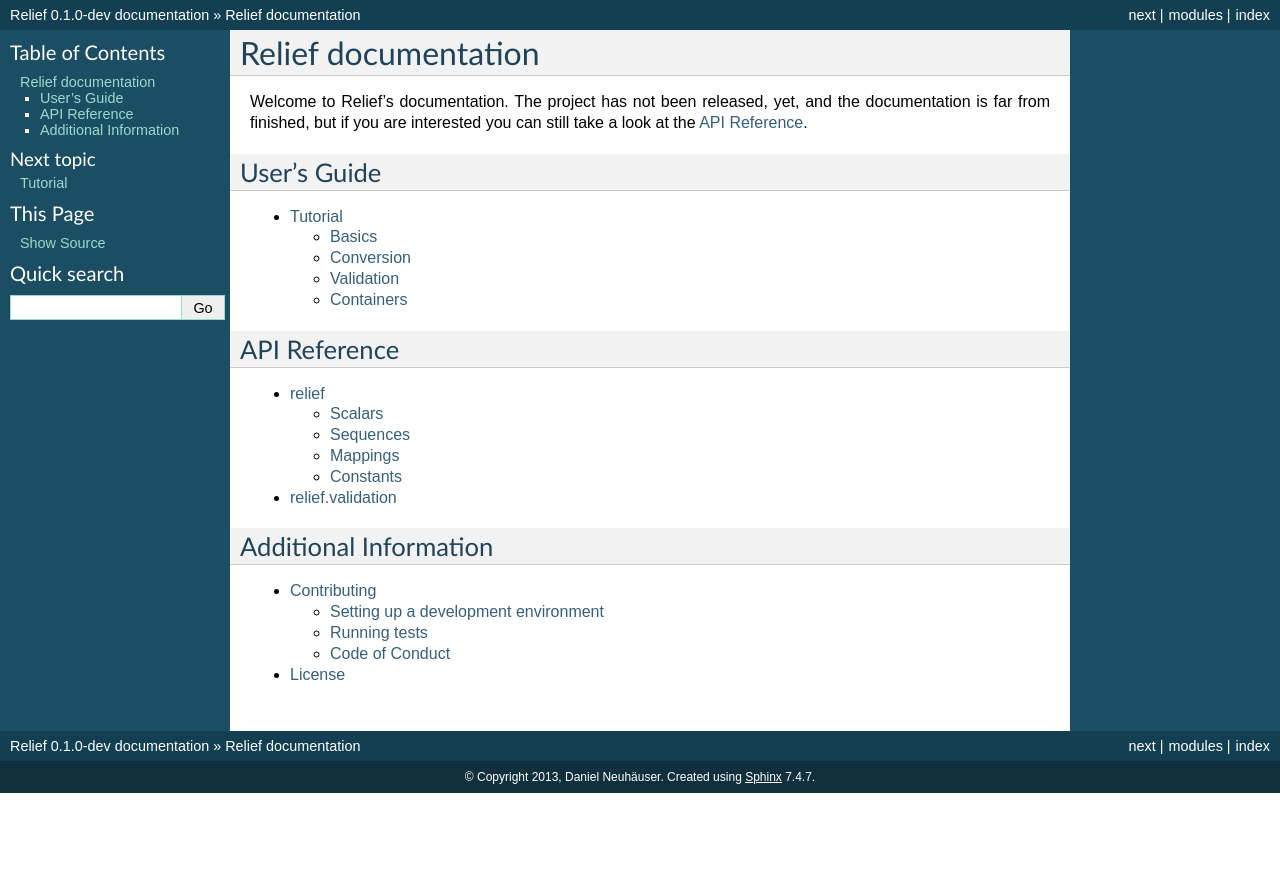
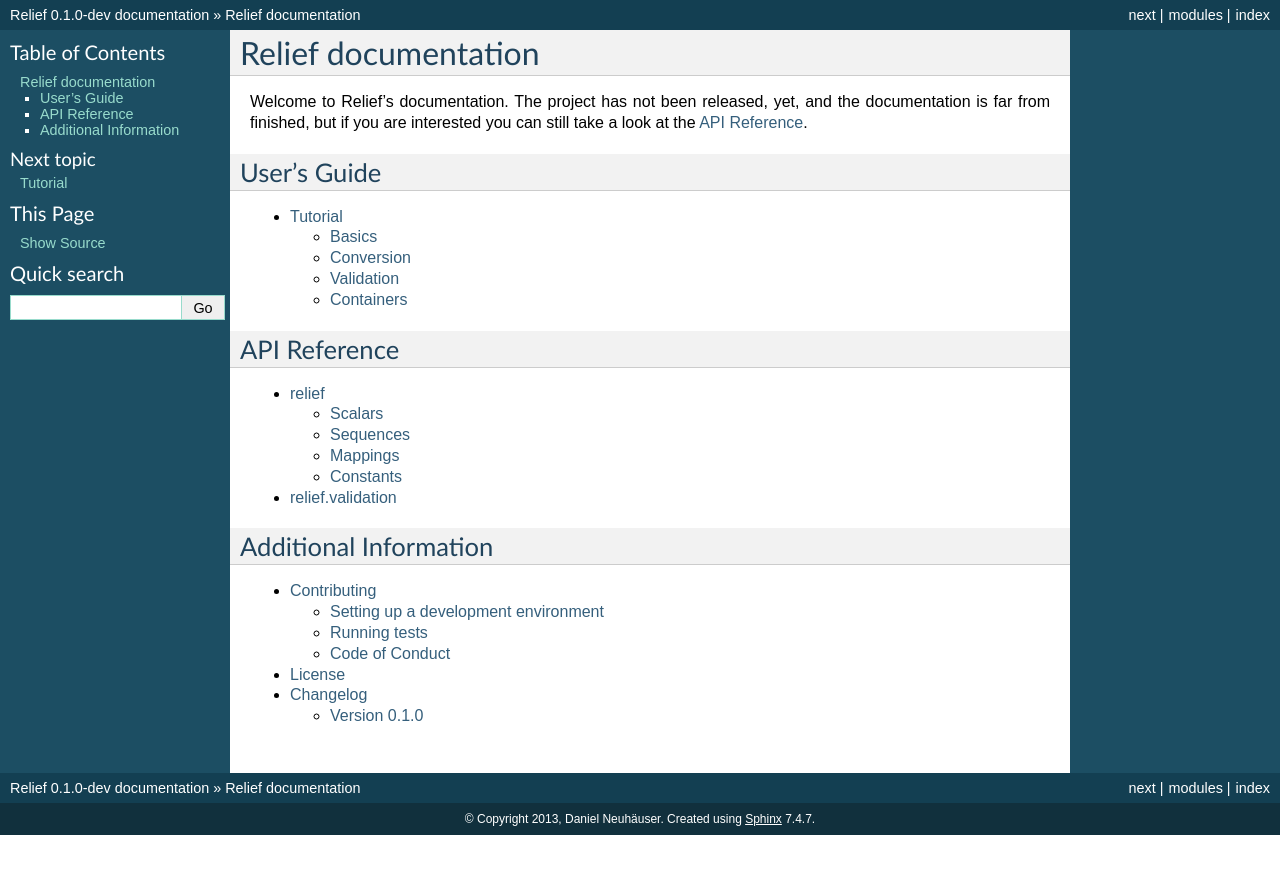
Before and after one commit to DasIch/relief, a Sphinx documentation site: the page built from docs/index.rst, in a window 1280 px wide. Shown: the top 874 px of the page. Built offline with Sphinx 7.4.7, drawn with Linux system fonts in a browser that asks for light colours.

Commit message:
Add changelog

```diff
--- /dev/null
+++ b/CHANGELOG.rst
@@ -0,0 +1,9 @@
+Changelog
+=========
+
+Version 0.1.0
+-------------
+
+*In development*
+
+Initial release.
--- a/docs/index.rst
+++ b/docs/index.rst
@@ -32,3 +32,4 @@ Additional Information
 
    other/contributing.rst
    other/license.rst
+   other/changelog.rst
--- /dev/null
+++ b/docs/other/changelog.rst
@@ -0,0 +1 @@
+.. include:: ../../CHANGELOG.rst
```
